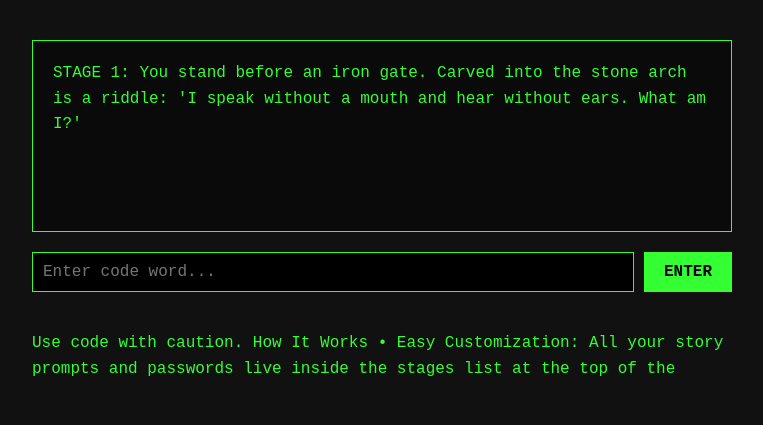
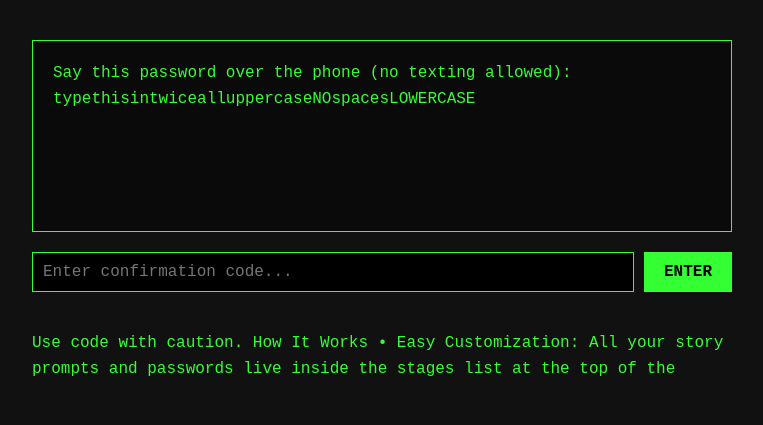
Before and after one commit to Simon-Garfunkel/quest, a plain HTML site: page index.html in a window 1280 px wide. Shown: the whole page, without its empty margins (258-1021 px from the left). Drawn offline with Linux system fonts and the light colour scheme.

Commit message:
Update index.html

```diff
--- a/index.html
+++ b/index.html
@@ -3,7 +3,7 @@
 <head>
   <meta charset="UTF-8">
   <meta name="viewport" content="width=device-width, initial-scale=1.0">
-  <title>Text Adventure Sequence</title>
+  <title>Simon & Garfunkel Adventure</title>
   <style>
     /* Classic retro terminal styling */
     body {
@@ -69,7 +69,7 @@
 
   <!-- Input controls -->
   <div class="input-area" id="controls">
-    <input type="text" id="code-input" placeholder="Enter code word..." autocomplete="off">
+    <input type="text" id="code-input" placeholder="Enter confirmation code..." autocomplete="off">
     <button id="submit-btn">ENTER</button>
   </div>
 
@@ -80,29 +80,29 @@
     // 1. DEFINE YOUR 5 STAGES HERE
     const stages = [
       {
-        text: "STAGE 1: You stand before an iron gate. Carved into the stone arch is a riddle: 'I speak without a mouth and hear without ears. What am I?'",
-        code: "echo"
+        text: "Say this password over the phone (no texting allowed): typethisintwicealluppercaseNOspacesLOWERCASE",
+        code: "art"
       },
       {
-        text: "STAGE 2: The gate swings open. Inside a dimly lit hall, a pedestal holds a brass key. A whisper asks for the metal of the key.",
-        code: "brass"
+        text: "Say this password over the phone (no texting allowed): EnterTheWords485then-colonTHENUMBERtwo",
+        code: "boxer"
       },
       {
-        text: "STAGE 3: You unlock the heavy oak door. Beyond it lies a chasm. A floating sign reads: 'Say the opposite of night to cross.'",
-        code: "day"
+        text: "Say this password over the phone (no texting allowed): CarrotCaretKarrritThenTheSymbol^",
+        code: "groovy"
       },
       {
-        text: "STAGE 4: Safe on the other side, a sleeping dragon blocks the stairs. On its collar is a tag reading '7 x 6'. Speak the answer.",
-        code: "42"
+        text: "Say this password over the phone (no texting allowed): .dot,comma..commaTHEWORDcommaINQUOTES",
+        code: "homeward"
       },
       {
-        text: "STAGE 5: You reach the top of the tower. A final terminal blinks on the wall: 'SYSTEM LOCKED. ENTER OVERRIDE WORD: OMEGA'",
-        code: "omega"
+        text: "Say this password over the phone (no texting allowed): Under_and_Score_wordsseperatedbyhyphens",
+        code: "silence"
       }
     ];
 
     // Text shown after beating all 5 stages
-    const victoryText = "CONGRATULATIONS! You entered all five code words and escaped the dungeon.";
+    const victoryText = "CONGRATULATIONS! You got them all.";
 
     // 2. GAME STATE & HTML ELEMENTS
     let currentStage = 0;
@@ -137,7 +137,7 @@
         currentStage++; // Move to the next stage
         loadStage();
       } else {
-        feedback.textContent = "ACCESS DENIED: Incorrect code word. Try again.";
+        feedback.textContent = "Incorrect code word. Try again.";
         codeInput.value = "";
         codeInput.focus();
       }
```
